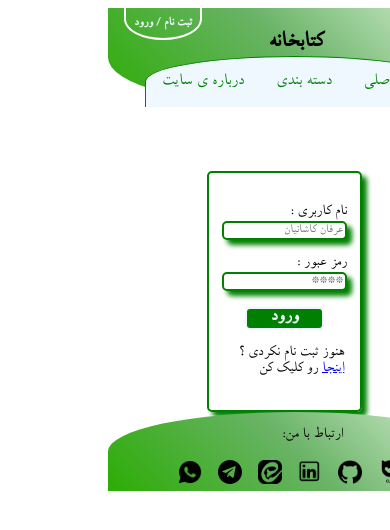
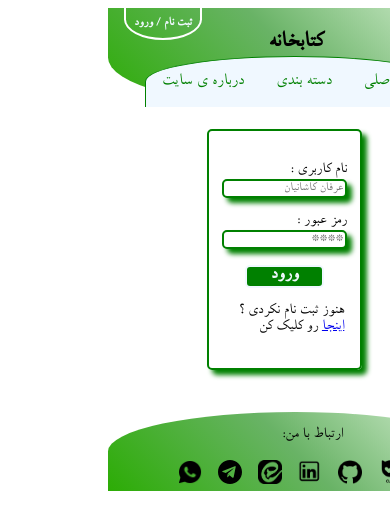
Before and after one commit to Erfan-kashanian/books, a React (Vite) app: page /books/sign/login in a window 390 px wide. Shown: the top 530 px of the page. Built offline with nearby package versions, Linux system fonts and the light colour scheme; no server answers; a web font is replaced by a local one.

Commit message:
update project

```diff
--- a/src/pages/sign/login.css
+++ b/src/pages/sign/login.css
@@ -48,6 +48,6 @@ form button:hover{
 }
 @media (max-width:450px){
     form{
-        bottom: 0vh;
+        bottom: 5vh;
     }
 }
```
